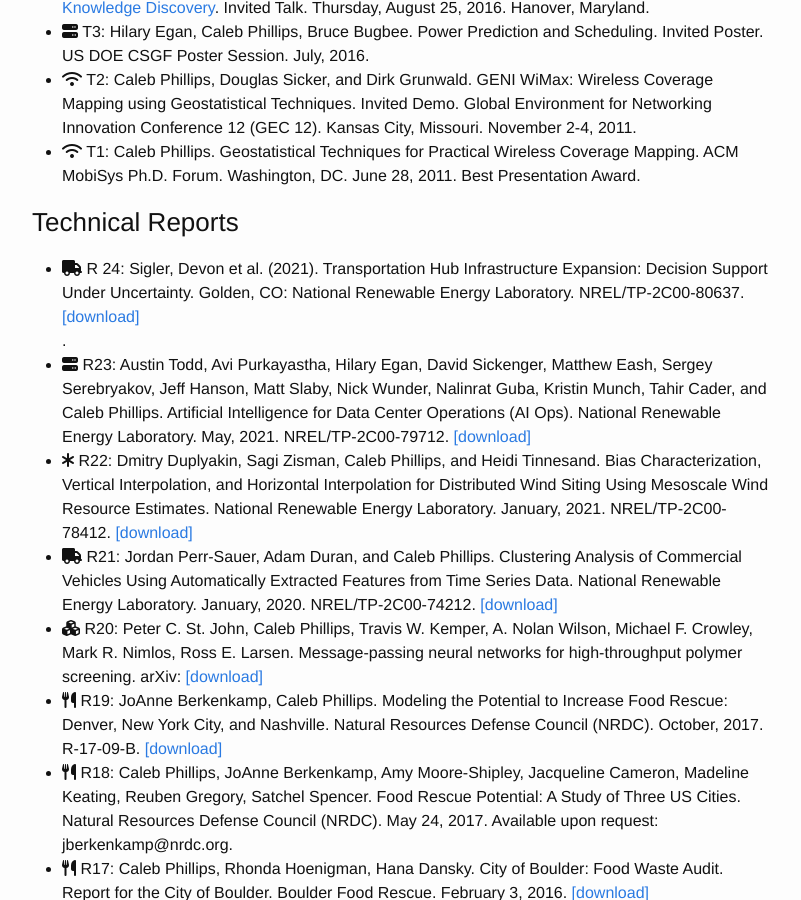
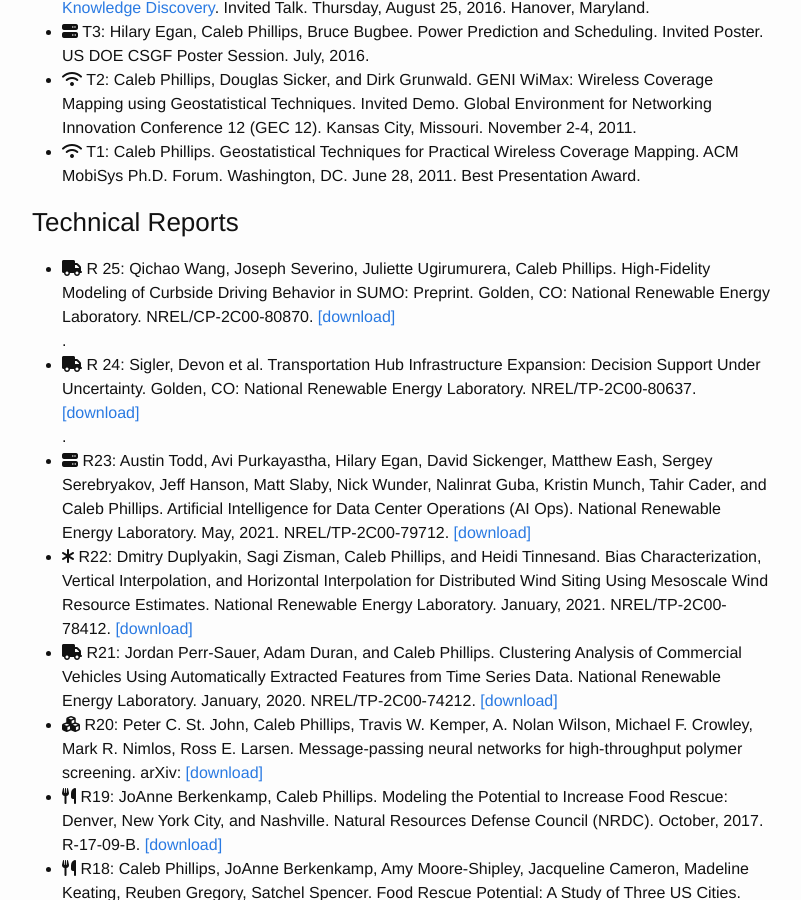
Before and after one commit to somerandomsequence/smallwhitecube, a Jekyll site: the page built from research.md, in a window 1280 px wide and 900 px high, scrolled down 10653 px. Shown: the whole window, without its empty margins (238-1039 px from the left). Built offline with Jekyll 4.4.1, drawn with Linux system fonts in a browser that asks for light colours; nearby versions of some CDN libraries.

Commit message:
Tech report from Qichao

```diff
--- a/_includes/papers.html
+++ b/_includes/papers.html
@@ -214,7 +214,9 @@ American Journal of Medicine (2018). <a href="https://doi.org/10.1016/j.amjmed.2
 <h3>Technical Reports</h3>
 
 <ul>
- <li><i class="fa fa-truck" aria-hidden="true"></i> R 24: Sigler, Devon et al. (2021). Transportation Hub Infrastructure Expansion: Decision Support Under Uncertainty. Golden, CO: National Renewable Energy Laboratory.
+ <li><i class="fa fa-truck" aria-hidden="true"></i> R 25: Qichao Wang, Joseph Severino, Juliette Ugirumurera, Caleb Phillips. High-Fidelity Modeling of Curbside Driving Behavior in SUMO: Preprint. Golden, CO: National Renewable Energy Laboratory.
+    NREL/CP-2C00-80870. <a href="https://www.nrel.gov/docs/fy23osti/80870.pdf">[download]</a></li>.
+ <li><i class="fa fa-truck" aria-hidden="true"></i> R 24: Sigler, Devon et al. Transportation Hub Infrastructure Expansion: Decision Support Under Uncertainty. Golden, CO: National Renewable Energy Laboratory.
     NREL/TP-2C00-80637. <a href="https://www.nrel.gov/docs/fy21osti/80637.pdf">[download]</a></li>.
  <li><i class="fa fa-server" aria-hidden="true"></i> R23: Austin Todd, Avi Purkayastha, Hilary Egan, David Sickenger, Matthew Eash, Sergey Serebryakov, Jeff Hanson, Matt Slaby, Nick Wunder, Nalinrat Guba, Kristin Munch, Tahir Cader, and Caleb Phillips. Artificial Intelligence for Data Center Operations (AI Ops). National Renewable Energy Laboratory. May, 2021. NREL/TP-2C00-79712. <a href="https://www.nrel.gov/docs/fy21osti/79712.pdf">[download]</a></li>
  <li><i class="fa fa-asterisk" aria-hidden="true"></i> R22: Dmitry Duplyakin, Sagi Zisman, Caleb Phillips, and Heidi Tinnesand. Bias Characterization, Vertical Interpolation, and Horizontal Interpolation for Distributed Wind Siting Using Mesoscale Wind Resource Estimates. National Renewable Energy Laboratory. January, 2021. NREL/TP-2C00-78412. <a href="https://www.nrel.gov/docs/fy21osti/78412.pdf">[download]</a></li>
```
